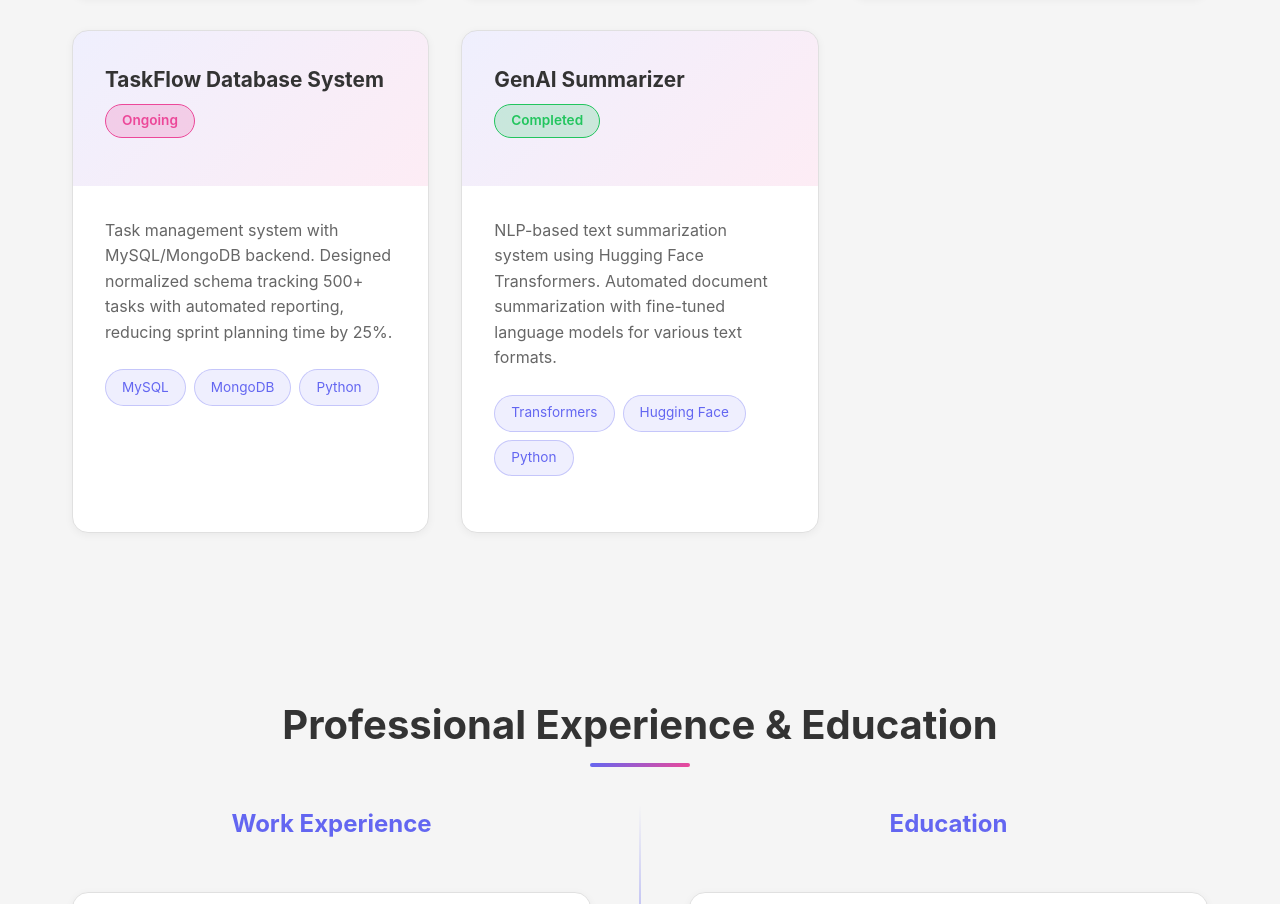
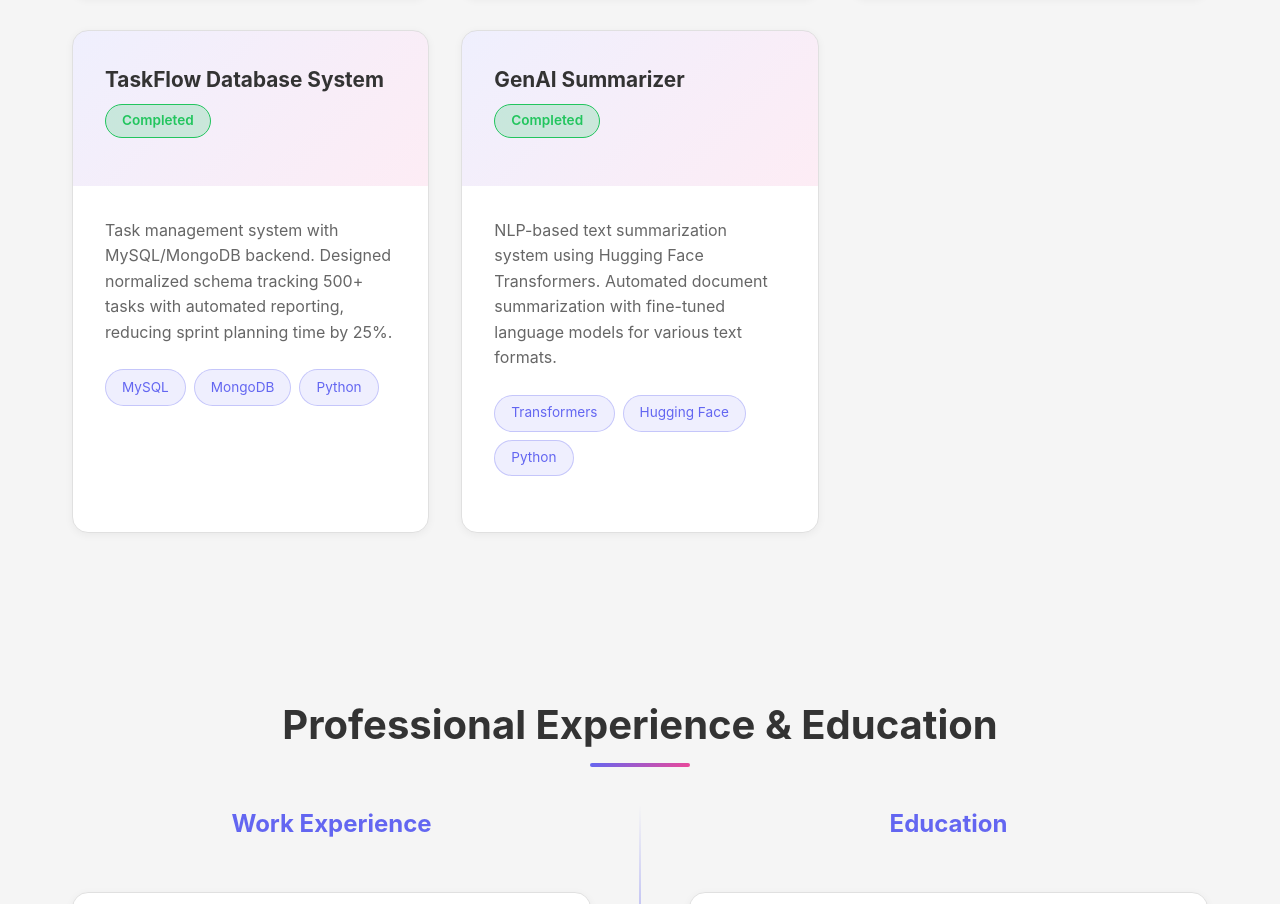
Before and after one commit to hvasisht/harinivasisht.github.io, a plain HTML site: page index.html in a window 1280 px wide. Shown: the part 4477-5381 px from the top of the page. Drawn offline with Linux system fonts and the light colour scheme.

Commit message:
Changed TaskFlow to completed status

```diff
--- a/index.html
+++ b/index.html
@@ -1084,7 +1084,7 @@
             <div class="project-card">
                 <div class="project-header">
                     <h3>TaskFlow Database System</h3>
-                    <span class="project-status status-current">Ongoing</span>
+                    <span class="project-status status-completed">Completed</span>
                 </div>
                 <div class="project-body">
                     <p class="project-description">Task management system with MySQL/MongoDB backend. Designed normalized schema tracking 500+ tasks with automated reporting, reducing sprint planning time by 25%.</p>
```
